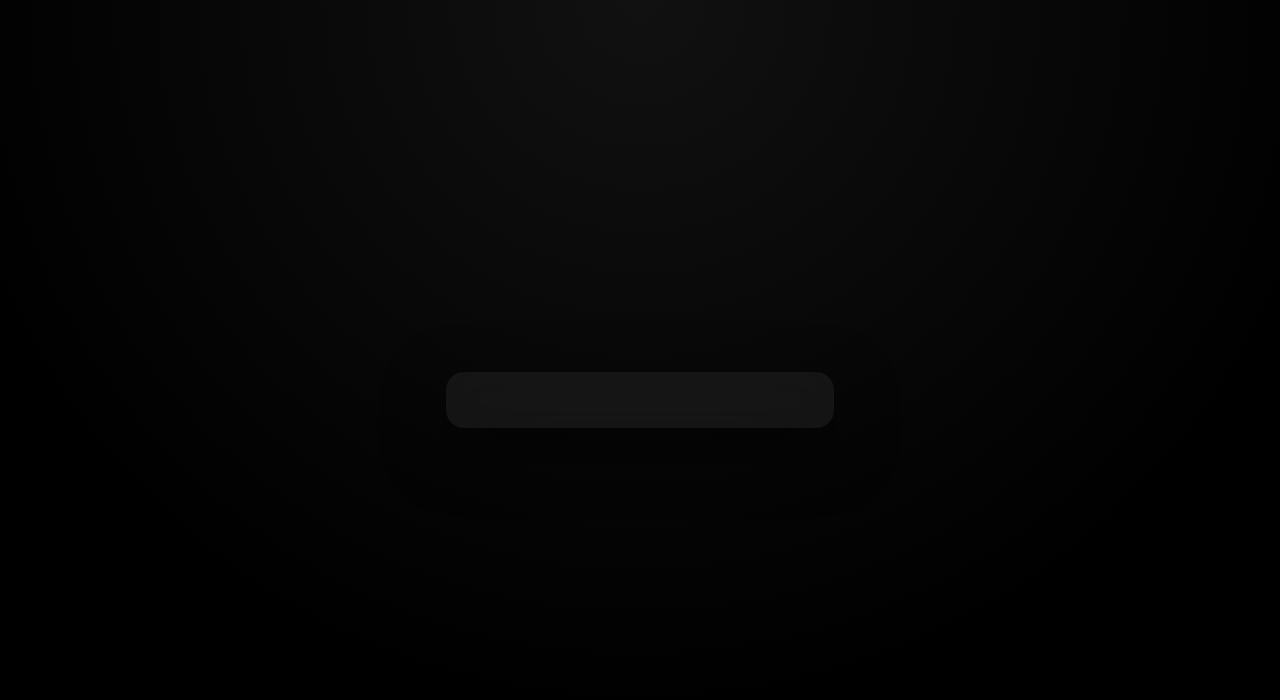
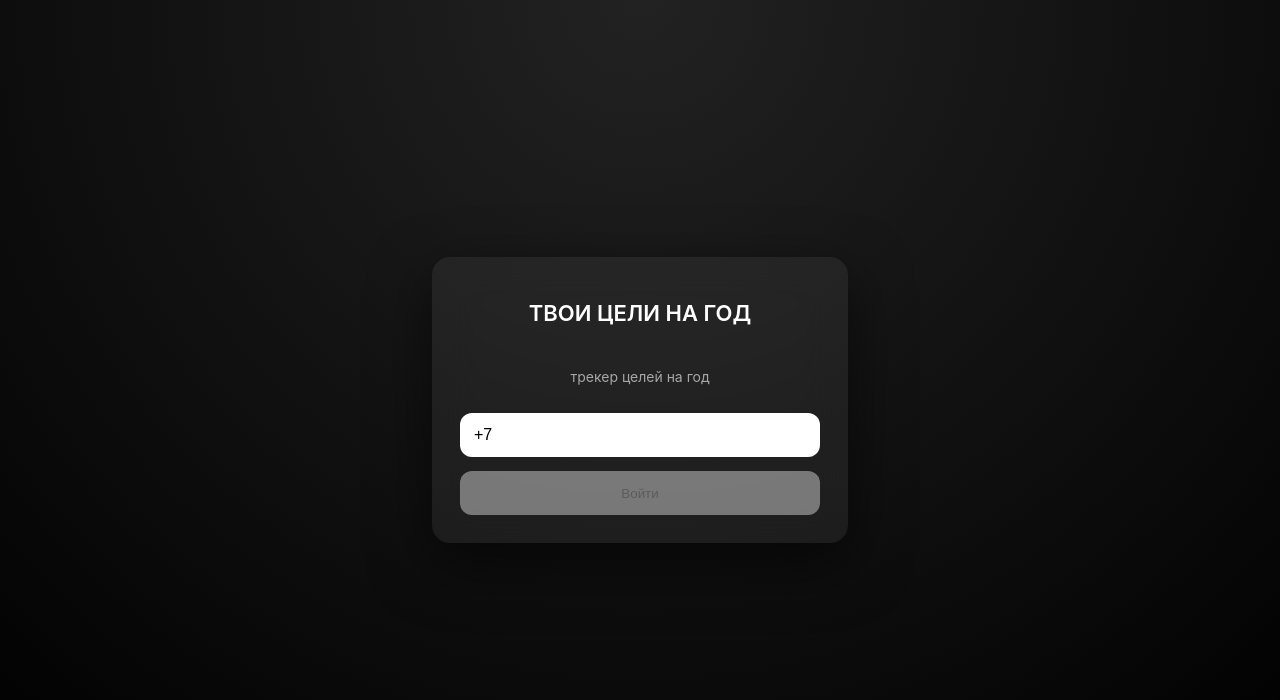
Before and after one commit to Ulibaykin/goals-2026, a Next.js app: page / in a window 1280 px wide. Shown: the top 700 px of the page. Built offline with nearby package versions, Linux system fonts and the light colour scheme.

Commit message:
Update auth.module.css

```diff
--- a/app/auth.module.css
+++ b/app/auth.module.css
@@ -1,24 +1,75 @@
 .wrapper {
   min-height: 100vh;
   display: flex;
+  justify-content: center;
   align-items: center;
-  justify-content: center;
-  background: radial-gradient(circle at top, #111 0%, #000 70%);
-  font-family: 'Inter', system-ui, sans-serif;
+  background: radial-gradient(circle at top, #222, #000);
 }
 
 .card {
-  width: 340px;
-  padding: 28px 24px;
+  width: 360px;
+  padding: 28px;
+  border-radius: 18px;
   background: rgba(255, 255, 255, 0.06);
-  border-radius: 18px;
   backdrop-filter: blur(20px);
-  box-shadow: 0 20px 60px rgba(0, 0, 0, 0.6);
-  transition: transform 0.25s ease;
+  box-shadow: 0 20px 60px rgba(0,0,0,.6);
 }
 
-.card.shake {
-  animation: shake 0.4s ease;
+.step {
+  display: flex;
+  flex-direction: column;
+  gap: 14px;
+  text-align: center;
+}
+
+.title {
+  color: #fff;
+  font-size: 22px;
+  font-weight: 600;
+}
+
+.subtitle {
+  color: rgba(255,255,255,.6);
+  font-size: 14px;
+}
+
+.input {
+  height: 44px;
+  border-radius: 12px;
+  border: none;
+  padding: 0 14px;
+  font-size: 16px;
+  outline: none;
+  animation: shake .35s;
+}
+
+.codeInput {
+  text-align: center;
+  letter-spacing: 6px;
+  font-size: 20px;
+}
+
+.button {
+  height: 44px;
+  border-radius: 12px;
+  border: none;
+  cursor: pointer;
+  background: #fff;
+  font-weight: 500;
+}
+
+.button:disabled {
+  opacity: .4;
+  cursor: default;
+}
+
+.timer {
+  font-size: 13px;
+  color: rgba(255,255,255,.6);
+}
+
+.timer span {
+  color: #fff;
 }
 
 @keyframes shake {
@@ -29,64 +80,3 @@
   80% { transform: translateX(4px); }
   100% { transform: translateX(0); }
 }
-
-.step {
-  display: none;
-  flex-direction: column;
-  gap: 14px;
-}
-
-.active {
-  display: flex;
-}
-
-.title {
-  color: #fff;
-  font-size: 22px;
-  font-weight: 600;
-  text-align: center;
-}
-
-.subtitle {
-  color: #aaa;
-  font-size: 13px;
-  text-align: center;
-}
-
-.input {
-  height: 46px;
-  padding: 0 14px;
-  border-radius: 10px;
-  border: none;
-  outline: none;
-  font-size: 15px;
-}
-
-.codeInput {
-  text-align: center;
-  font-size: 22px;
-  letter-spacing: 6px;
-}
-
-.button {
-  height: 46px;
-  border-radius: 10px;
-  background: #fff;
-  color: #000;
-  font-weight: 600;
-  border: none;
-  cursor: pointer;
-  opacity: 1;
-  transition: opacity 0.2s ease;
-}
-
-.button:disabled {
-  opacity: 0.4;
-  cursor: default;
-}
-
-.timer {
-  text-align: center;
-  font-size: 13px;
-  color: #888;
-}
```
